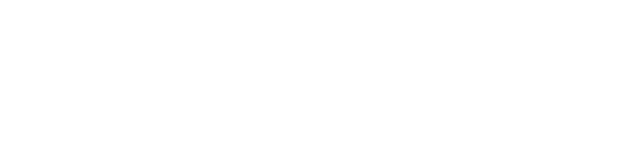
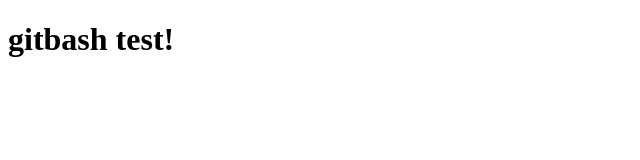
Before and after one commit to jungdami-ing/CloneCoding, a plain HTML site: page JsChrome/index.html in a window 1280 px wide. Shown: the whole page, without its empty margins (0-640 px from the left). Drawn offline with Linux system fonts and the light colour scheme.

Commit message:
gitbash test Commit

```diff
--- a/JsChrome/index.html
+++ b/JsChrome/index.html
@@ -6,6 +6,7 @@
     <title>Test</title>
 </head>
 <body>
+    <h1>gitbash test!</h1>
 
 </body>
 </html>
```
